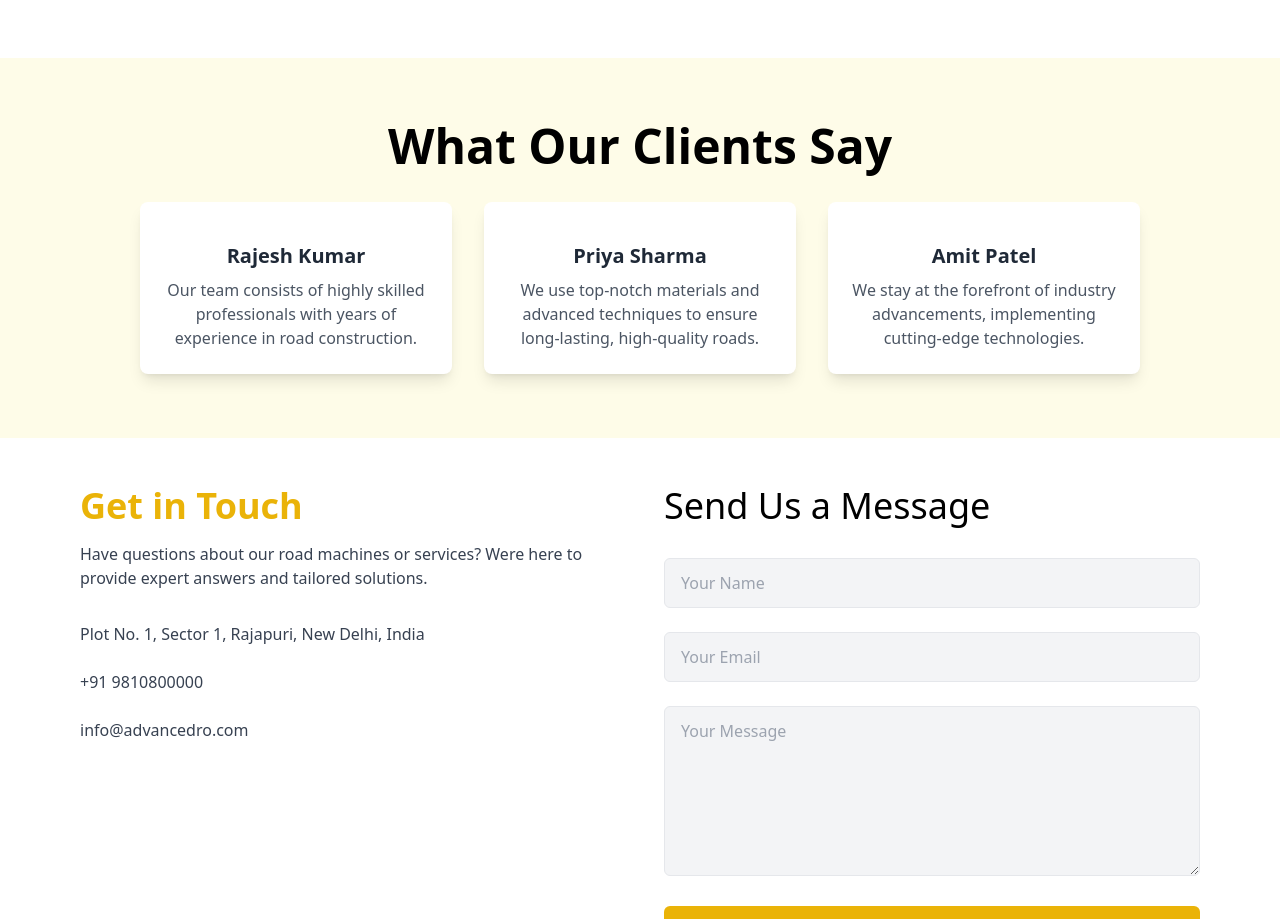
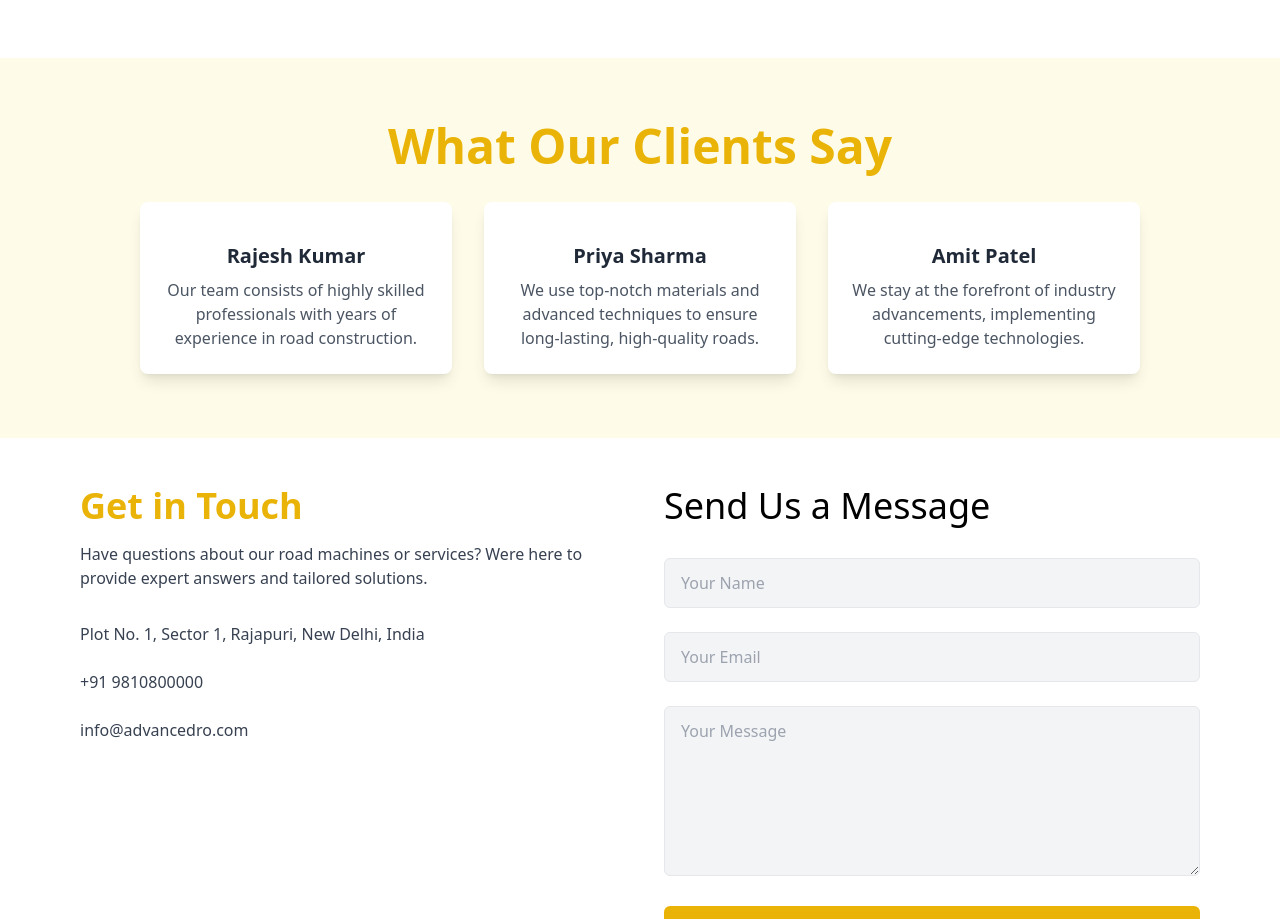
Before and after one commit to muskanm1111/road-site, a React (Vite) app: page / in a window 1280 px wide. Shown: the part 2920-3839 px from the top of the page. Built offline with nearby package versions, Linux system fonts and the light colour scheme.

Commit message:
update heading color in Reviews component for improved visibility

```diff
--- a/src/components/Reviews.jsx
+++ b/src/components/Reviews.jsx
@@ -22,7 +22,7 @@ const Reviews= () => {
 
   return (
     <div className="bg-yellow-50 py-16 p-4   ">
-      <h2 className="text-5xl font-bold text-center text-black mb-8">
+      <h2 className="text-5xl font-bold text-center text-yellow-500 mb-8">
         What Our Clients Say
       </h2>
 
```
